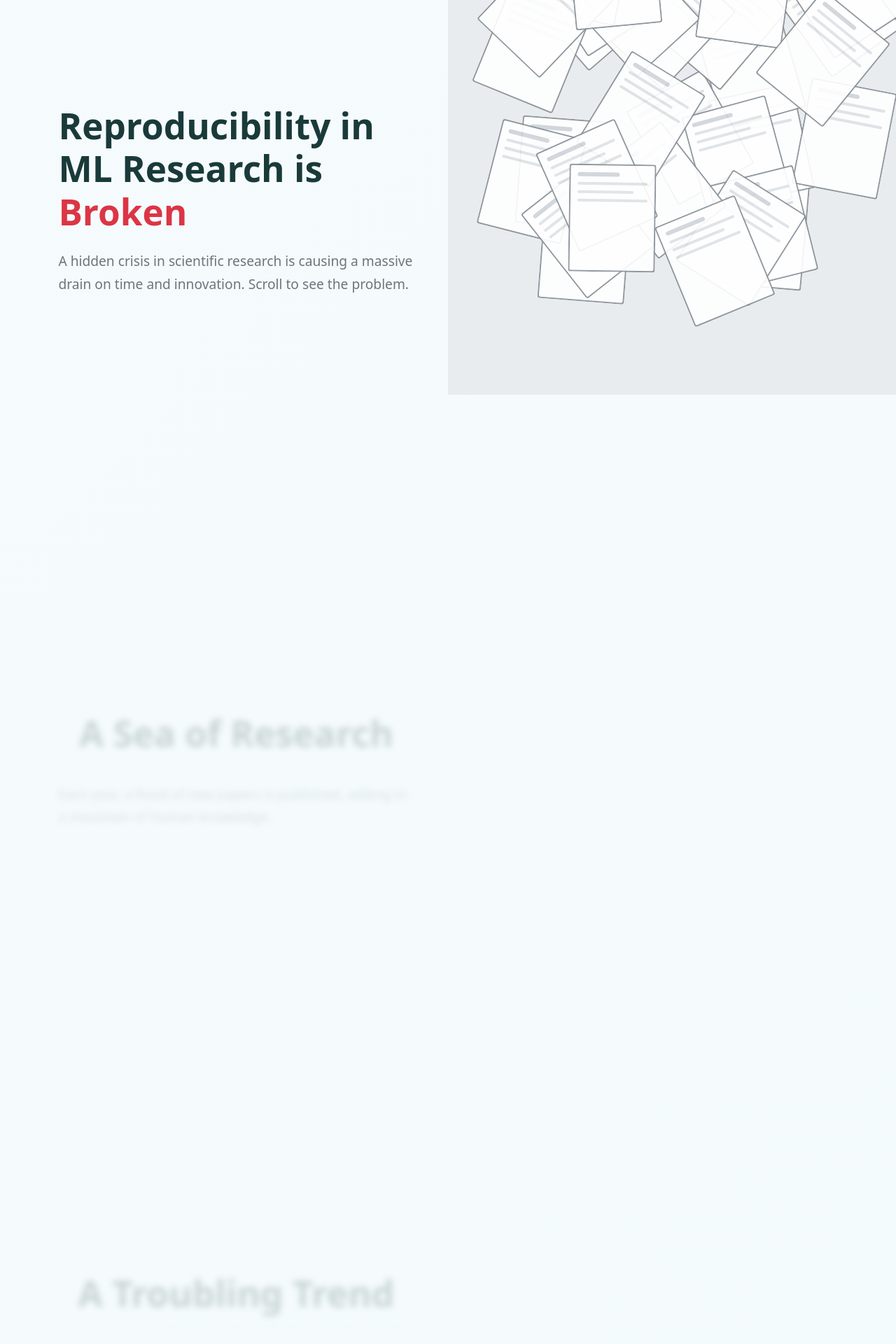
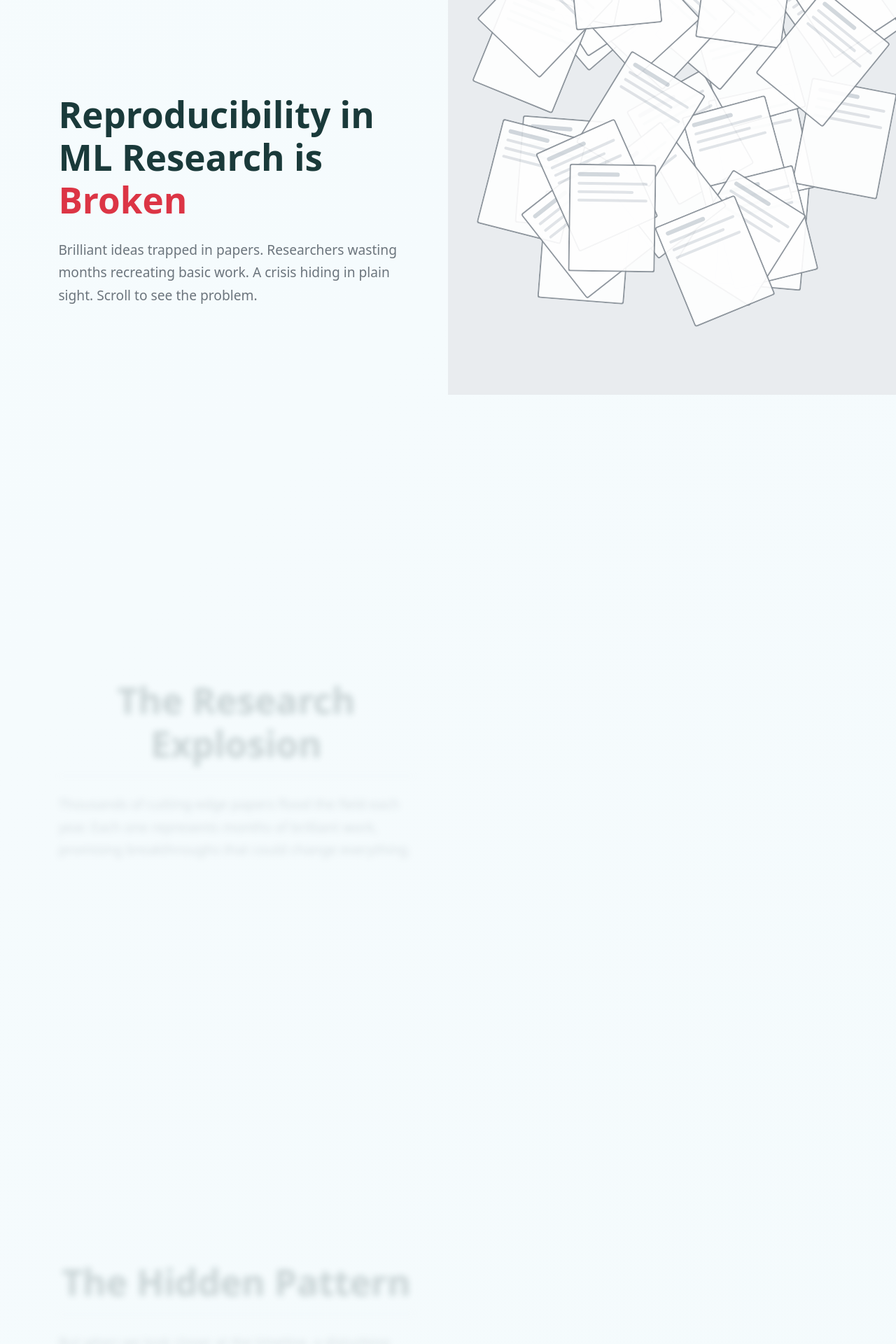
Before and after one commit to RyanKim17920/Papers2Code, a React (Vite) app in the folder papers2code-ui/: page / in a window 1280 px wide. Shown: the part 236-2156 px from the top of the page at 70% size. Built offline with nearby package versions, Linux system fonts and the light colour scheme; no server answers.

Commit message:
better txt

```diff
--- a/papers2code-ui/src/components/landing/CtaSection.tsx
+++ b/papers2code-ui/src/components/landing/CtaSection.tsx
@@ -9,25 +9,25 @@ const CtaSection: React.FC<CtaSectionProps> = () => {
   return (
     <section className="cta-section">
       <div className="cta-content">
-        <h2>Join the Community</h2>
-        <p>We're connecting research with implementation through collaborative development. Work with researchers, developers, and organizations to make ML research more accessible and practical.</p>
+        <h2>Ready to Make a Difference?</h2>
+        <p>Join the movement to unlock trapped innovation. Whether you're building, researching, or leading, there's a place for you in solving the reproducibility crisis.</p>
 
         <div className="cta-options">
           <div className="cta-option">
             <h3>For Developers</h3>
-            <p>Help implement cutting-edge research and build your portfolio with meaningful projects.</p>
-            <button className="btn btn-primary">Start Contributing</button>
+            <p>Build your portfolio by implementing cutting-edge research. Help make breakthrough ideas accessible to everyone.</p>
+            <button className="btn btn-primary">Start Building</button>
           </div>
 
           <div className="cta-option">
             <h3>For Researchers</h3>
-            <p>Submit your papers for implementation and connect with the developer community.</p>
-            <button className="btn btn-outline-primary">Submit Paper</button>
+            <p>Find missing implementations of papers in your field. Connect with developers who can bring research to life.</p>
+            <button className="btn btn-outline-primary">Find Implementations</button>
           </div>
 
           <div className="cta-option">
             <h3>For Organizations</h3>
-            <p>Support open science by sponsoring implementations or providing computing resources.</p>
+            <p>Support open science by sponsoring implementations or providing computing resources to accelerate progress.</p>
             <button className="btn btn-secondary">Partner With Us</button>
           </div>
         </div>
--- a/papers2code-ui/src/pages/LandingPage.tsx
+++ b/papers2code-ui/src/pages/LandingPage.tsx
@@ -1,4 +1,4 @@
-import React, { useState, FC } from 'react';
+import { useState, FC } from 'react';
 import { motion, useScroll } from 'framer-motion';
 import { useInView } from 'react-intersection-observer';
 import './LandingPage.css';
@@ -8,12 +8,12 @@ import CtaSection from '../components/landing/CtaSection';
 
 // The text content for each step of the animation
 const storyContent = [
-    { index: 0, title: 'Reproducibility in ML Research is Broken', isIntro: true, subtitle: "A hidden crisis in scientific research is causing a massive drain on time and innovation. Scroll to see the problem." },
-    { index: 1, title: 'A Sea of Research', subtitle: 'Each year, a flood of new papers is published, adding to a mountain of human knowledge.' },
-    { index: 2, title: 'A Troubling Trend', subtitle: 'When we organize the research by year, we see not just growth in volume, but a story of a worsening problem.' },
-    { index: 3, title: 'The Widening Gap', subtitle: 'An alarmingly small fraction of papers have usable code. Worryingly, that fraction appears to be shrinking as the field accelerates.' },
-    { index: 4, title: 'Quantifying the Crisis', subtitle: 'The trend is clear: the percentage of non-reproducible papers is increasing. This is the challenge we exist to solve.'},
-    { index: 5, title: 'Our Measured Impact', subtitle: 'By rallying a community, we are beginning to reverse the trend. Below are the results of our collective effort.', isOutro: true },
+    { index: 0, title: 'Reproducibility in ML Research is Broken', isIntro: true, subtitle: "Brilliant ideas trapped in papers. Researchers wasting months recreating basic work. A crisis hiding in plain sight. Scroll to see the problem." },
+    { index: 1, title: 'The Research Explosion', subtitle: 'Thousands of cutting-edge papers flood the field each year. Each one represents months of brilliant work, promising breakthroughs that could change everything.' },
+    { index: 2, title: 'The Hidden Pattern', subtitle: 'But when we look closer at the timeline, a disturbing pattern emerges. The very progress we celebrate is masking a growing crisis.' },
+    { index: 3, title: 'The Reproducibility Crisis', subtitle: 'The devastating truth: most papers have no usable code. Researchers spend 60% of their time recreating work that already exists, instead of pushing boundaries.' },
+    { index: 4, title: 'The Worsening Reality', subtitle: 'Year after year, the problem grows worse. More papers, less reproducibility. Innovation is suffocating under the weight of wasted effort.'},
+    { index: 5, title: 'The Solution in Action', subtitle: 'We\'re changing this. By connecting researchers with missing implementations, we\'re unlocking trapped innovation and accelerating real progress.' },
 ];
 
 // TYPED Helper component for each text slide. It now handles its own scroll detection.
@@ -24,10 +24,9 @@ interface ScrollSlideProps {
     title?: string;
     subtitle?: string;
     isIntro?: boolean;
-    isOutro?: boolean;
 }
 
-const ScrollSlide: FC<ScrollSlideProps> = ({ index, setActiveScene, activeScene, title, subtitle, isIntro, isOutro }) => {
+const ScrollSlide: FC<ScrollSlideProps> = ({ index, setActiveScene, activeScene, title, subtitle, isIntro }) => {
     // This hook reliably detects when the text slide is in the middle of the screen
     const { ref } = useInView({
         threshold: 0.6,
@@ -46,7 +45,6 @@ const ScrollSlide: FC<ScrollSlideProps> = ({ index, setActiveScene, activeScene,
                 {isIntro && <h1 className='intro-title'>Reproducibility in ML Research is <span className="highlight-text">Broken</span></h1>}
                 {!isIntro && title && <h2 className='slide-title'>{title}</h2>}
                 {subtitle && <p className="slide-subtitle">{subtitle}</p>}
-                {isOutro && <div className="cta-buttons"><button className="btn btn-primary btn-lg">View Our Impact</button></div>}
             </div>
         </section>
     );
@@ -81,6 +79,7 @@ const LandingPage = () => {
 
       {/* The rest of the page flows naturally after the text */}
       <div className="page-content-after-hero">
+        <div className="transition-spacer" />
         <StatsSection animateStats={activeScene >= 5} />
         <CtaSection />
       </div>
```
